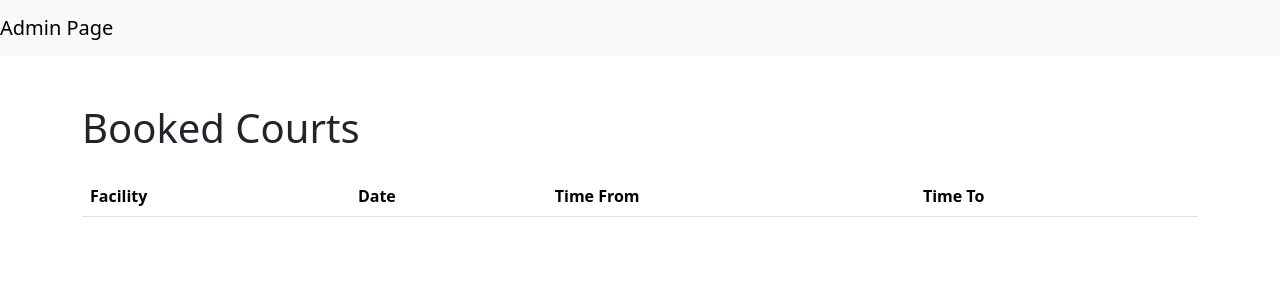
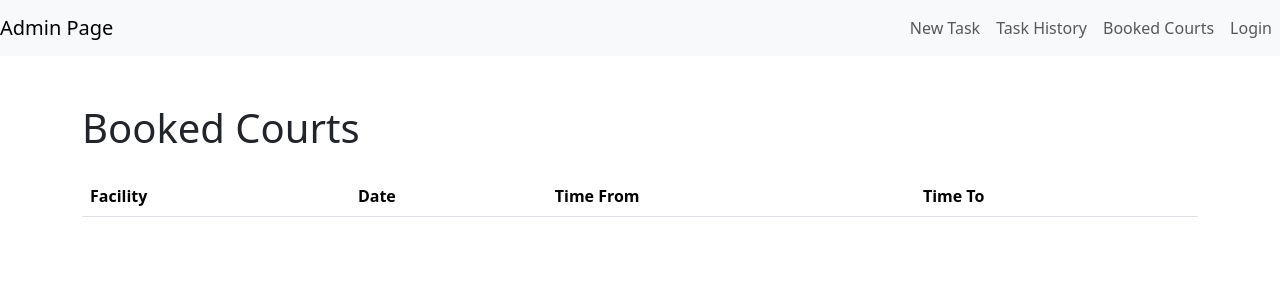
Before and after one commit to wangxuerui2003/badminton-auto-booking, a Flask app: template web/flaskr/templates/frontend/index.html in a window 1280 px wide. Shown: the top 300 px of the page. Run offline with Flask 3, Linux system fonts and the light colour scheme; the template is opened without the code that fills it, so the values that code supplies are empty; parts of the project's set-up code (start-up, migrations or seed data) failed here and were passed over; some libraries are stand-ins or nearby versions.

Commit message:
refactor: use the same base.html for frontend and admin

```diff
--- a/web/flaskr/templates/admin/history.html
+++ b/web/flaskr/templates/admin/history.html
@@ -1,4 +1,4 @@
-{% extends 'admin/admin-base.html' %}
+{% extends 'base.html' %}
 
 {% block title %}
 Task History
--- a/web/flaskr/templates/admin/index.html
+++ b/web/flaskr/templates/admin/index.html
@@ -1,4 +1,4 @@
-{% extends 'admin/admin-base.html' %}
+{% extends 'base.html' %}
 
 {% block title %}
 Admin Index
--- a/web/flaskr/templates/admin/login.html
+++ b/web/flaskr/templates/admin/login.html
@@ -1,4 +1,4 @@
-{% extends 'admin/admin-base.html' %}
+{% extends 'base.html' %}
 
 {% block title %}
 Admin Login
--- a/web/flaskr/templates/admin/new_task.html
+++ b/web/flaskr/templates/admin/new_task.html
@@ -1,4 +1,4 @@
-{% extends 'admin/admin-base.html' %}
+{% extends 'base.html' %}
 
 {% block title %}
 New task
--- a/web/flaskr/templates/base.html
+++ b/web/flaskr/templates/base.html
@@ -8,7 +8,50 @@
 	<link rel="stylesheet" href="https://cdn.jsdelivr.net/npm/bootstrap-icons@1.11.3/font/bootstrap-icons.min.css">
 </head>
 <body>
-	{% block nav %} {% endblock %}
+	<nav class="navbar navbar-expand-lg navbar-light bg-light">
+		<a class="navbar-brand" href="{{ url_for('admin.index') }}">Admin Page</a>
+		<button class="navbar-toggler" type="button" data-bs-toggle="collapse" data-bs-target="#navbarNav" aria-controls="navbarNav" aria-expanded="false" aria-label="Toggle navigation">
+				<span class="navbar-toggler-icon"></span>
+		</button>
+		<div class="collapse navbar-collapse" id="navbarNav">
+				<ul class="navbar-nav">
+						<li class="nav-item d-lg-none">
+								<a class="nav-link" href="{{ url_for('admin.new_task') }}">New Task</a>
+						</li>
+						<li class="nav-item d-lg-none">
+								<a class="nav-link" href="{{ url_for('admin.history') }}">Task History</a>
+						</li>
+						<li class="nav-item d-lg-none">
+								<a class="nav-link" href="{{ url_for('frontend.index') }}">Booked Courts</a>
+						</li>
+						<li class="nav-item d-lg-none">
+								{% if current_user.is_authenticated %}
+										<a class="nav-link" href="{{ url_for('admin.logout') }}">Logout</a>
+								{% else %}
+										<a class="nav-link" href="{{ url_for('admin.login') }}">Login</a>
+								{% endif %}
+						</li>
+				</ul>
+				<ul class="navbar-nav ms-auto d-none d-lg-flex">
+						<li class="nav-item">
+								<a class="nav-link" href="{{ url_for('admin.new_task') }}">New Task</a>
+						</li>
+						<li class="nav-item">
+								<a class="nav-link" href="{{ url_for('admin.history') }}">Task History</a>
+						</li>
+						<li class="nav-item">
+								<a class="nav-link" href="{{ url_for('frontend.index') }}">Booked Courts</a>
+						</li>
+						<li class="nav-item">
+								{% if current_user.is_authenticated %}
+										<a class="nav-link" href="{{ url_for('admin.logout') }}">Logout</a>
+								{% else %}
+										<a class="nav-link" href="{{ url_for('admin.login') }}">Login</a>
+								{% endif %}
+						</li>
+				</ul>
+		</div>
+	</nav>
 	<div class="container">
     <!-- Flash Messages Block -->
     {% with messages = get_flashed_messages(with_categories=true) %}
--- a/web/flaskr/templates/frontend/index.html
+++ b/web/flaskr/templates/frontend/index.html
@@ -2,15 +2,6 @@
 
 {% block title %}
 User Home Page
-{% endblock %}
-
-{% block nav %}
-<nav class="navbar navbar-expand-lg navbar-light bg-light">
-	<a class="navbar-brand" href="{{ url_for('admin.index') }}">Admin Page</a>
-	<button class="navbar-toggler" type="button" data-toggle="collapse" data-target="#navbarNav" aria-controls="navbarNav" aria-expanded="false" aria-label="Toggle navigation">
-			<span class="navbar-toggler-icon"></span>
-	</button>
-</nav>
 {% endblock %}
 
 {% block content %}
```
Also changed, not shown: web/flaskr/templates/admin/admin-base.html (deleted, +0 -48 lines).
